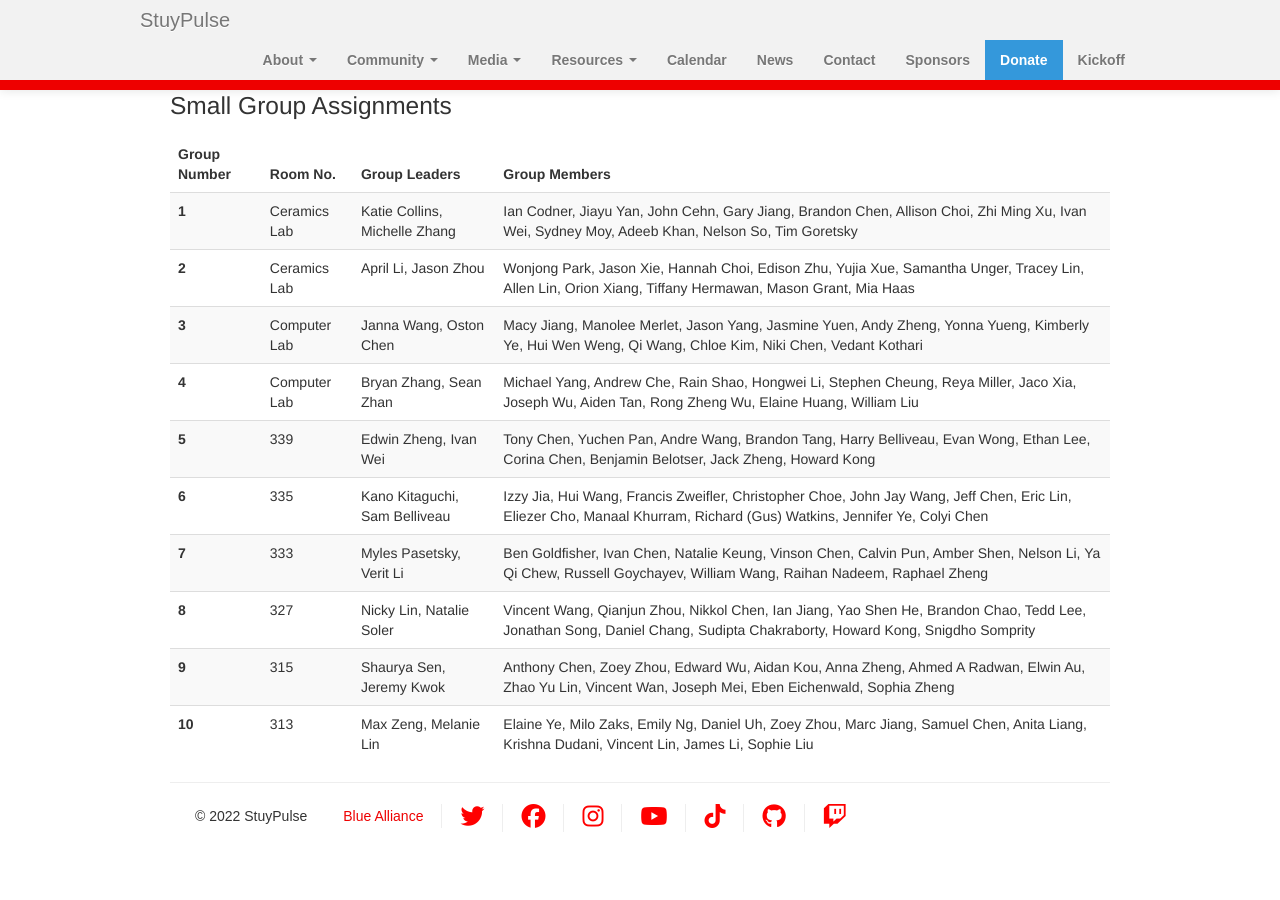
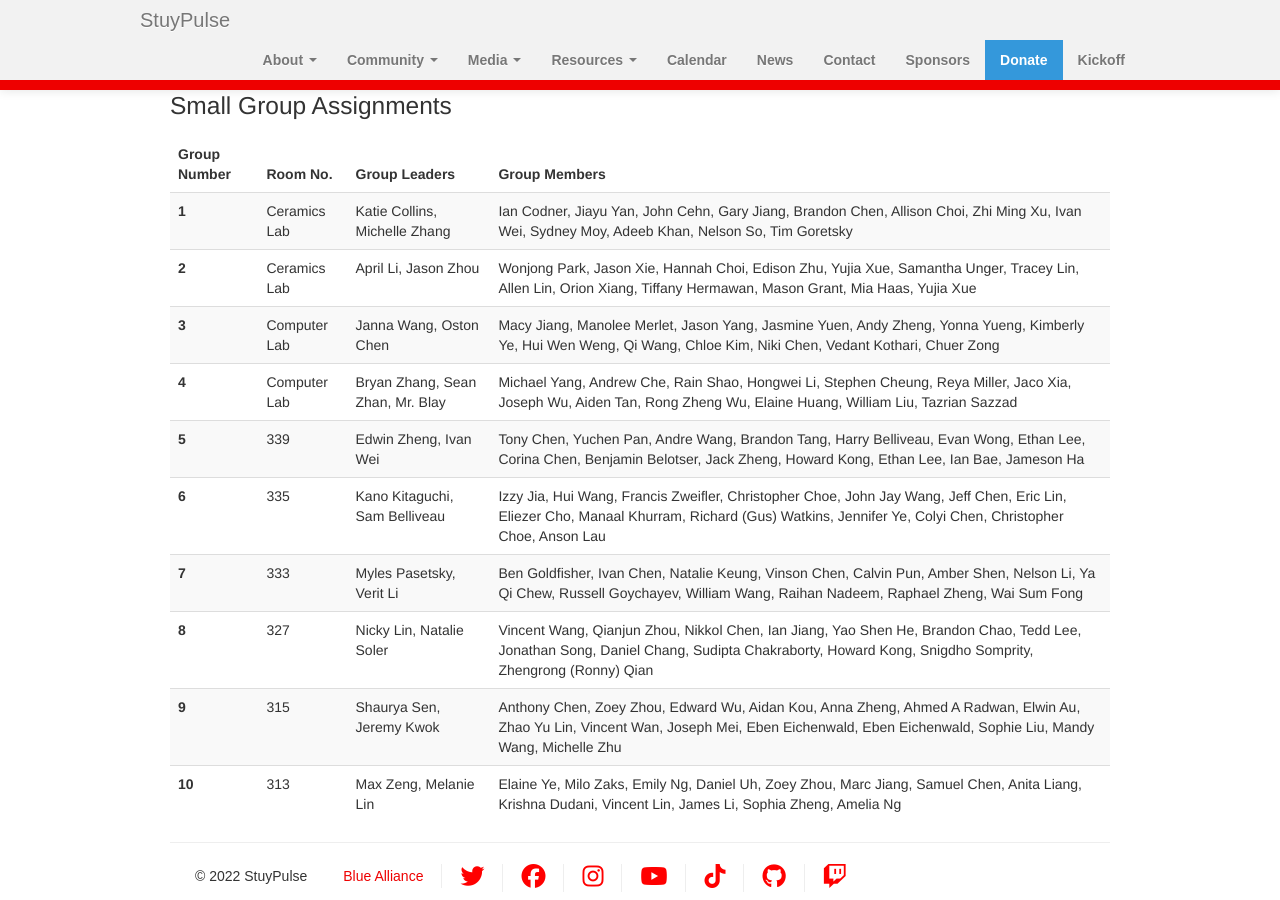
Before and after one commit to StuyPulse/team694.github.io, a Jekyll site: the page built from kickoff/index.md, in a window 1280 px wide and 900 px high, scrolled down 951 px. Built offline with Jekyll 4.4.1, drawn with Linux system fonts in a browser that asks for light colours; nearby versions of some CDN libraries; before the commit the page ends 1823 px from its top, so only the background shows below that.

Commit message:
Update groups

```diff
--- a/kickoff/index.md
+++ b/kickoff/index.md
@@ -88,55 +88,55 @@ description: Dedicated page for Kickoff information
     <th scope="row"> 2 </th>
     <td> Ceramics Lab </td>
     <td> April Li, Jason Zhou </td>
-    <td> Wonjong Park, Jason Xie, Hannah Choi, Edison Zhu, Yujia Xue, Samantha Unger, Tracey Lin, Allen Lin, Orion Xiang, Tiffany Hermawan, Mason Grant, Mia Haas </td>
+    <td> Wonjong Park, Jason Xie, Hannah Choi, Edison Zhu, Yujia Xue, Samantha Unger, Tracey Lin, Allen Lin, Orion Xiang, Tiffany Hermawan, Mason Grant, Mia Haas, Yujia Xue </td>
   </tr>
   <tr>
     <th scope="row"> 3 </th>
     <td> Computer Lab </td>
     <td> Janna Wang, Oston Chen </td>
-    <td> Macy Jiang, Manolee Merlet, Jason Yang, Jasmine Yuen, Andy Zheng, Yonna Yueng, Kimberly Ye, Hui Wen Weng, Qi Wang, Chloe Kim, Niki Chen, Vedant Kothari </td>
+    <td> Macy Jiang, Manolee Merlet, Jason Yang, Jasmine Yuen, Andy Zheng, Yonna Yueng, Kimberly Ye, Hui Wen Weng, Qi Wang, Chloe Kim, Niki Chen, Vedant Kothari, Chuer Zong </td>
   </tr>
   <tr>
     <th scope="row"> 4 </th>
     <td> Computer Lab </td>
-    <td> Bryan Zhang, Sean Zhan </td>
-    <td> Michael Yang, Andrew Che, Rain Shao, Hongwei Li, Stephen Cheung, Reya Miller, Jaco Xia, Joseph Wu, Aiden Tan, Rong Zheng Wu, Elaine Huang, William Liu </td>
+    <td> Bryan Zhang, Sean Zhan, Mr. Blay </td>
+    <td> Michael Yang, Andrew Che, Rain Shao, Hongwei Li, Stephen Cheung, Reya Miller, Jaco Xia, Joseph Wu, Aiden Tan, Rong Zheng Wu, Elaine Huang, William Liu, Tazrian Sazzad </td>
   </tr>
   <tr>
     <th scope="row"> 5 </th>
     <td> 339 </td>
     <td> Edwin Zheng, Ivan Wei </td>
-    <td> Tony Chen, Yuchen Pan, Andre Wang, Brandon Tang, Harry Belliveau, Evan Wong, Ethan Lee, Corina Chen, Benjamin Belotser, Jack Zheng, Howard Kong </td>
+    <td> Tony Chen, Yuchen Pan, Andre Wang, Brandon Tang, Harry Belliveau, Evan Wong, Ethan Lee, Corina Chen, Benjamin Belotser, Jack Zheng, Howard Kong, Ethan Lee, Ian Bae, Jameson Ha </td>
   </tr>
   <tr>
     <th scope="row"> 6 </th>
     <td> 335 </td>
     <td> Kano Kitaguchi, Sam Belliveau </td>
-    <td> Izzy Jia, Hui Wang, Francis Zweifler, Christopher Choe, John Jay Wang, Jeff Chen, Eric Lin, Eliezer Cho, Manaal Khurram, Richard (Gus) Watkins, Jennifer Ye, Colyi Chen </td>
+    <td> Izzy Jia, Hui Wang, Francis Zweifler, Christopher Choe, John Jay Wang, Jeff Chen, Eric Lin, Eliezer Cho, Manaal Khurram, Richard (Gus) Watkins, Jennifer Ye, Colyi Chen, Christopher Choe, Anson Lau </td>
   </tr>
   <tr>
     <th scope="row"> 7 </th>
     <td> 333 </td>
     <td> Myles Pasetsky, Verit Li </td>
-    <td> Ben Goldfisher, Ivan Chen, Natalie Keung, Vinson Chen, Calvin Pun, Amber Shen, Nelson Li, Ya Qi Chew, Russell Goychayev, William Wang, Raihan Nadeem, Raphael Zheng </td>
+    <td> Ben Goldfisher, Ivan Chen, Natalie Keung, Vinson Chen, Calvin Pun, Amber Shen, Nelson Li, Ya Qi Chew, Russell Goychayev, William Wang, Raihan Nadeem, Raphael Zheng, Wai Sum Fong </td>
   </tr>
   <tr>
     <th scope="row"> 8 </th>
     <td> 327 </td>
     <td> Nicky Lin, Natalie Soler </td>
-    <td> Vincent Wang, Qianjun Zhou, Nikkol Chen, Ian Jiang, Yao Shen He, Brandon Chao, Tedd Lee, Jonathan Song, Daniel Chang, Sudipta Chakraborty, Howard Kong, Snigdho Somprity </td>
+    <td> Vincent Wang, Qianjun Zhou, Nikkol Chen, Ian Jiang, Yao Shen He, Brandon Chao, Tedd Lee, Jonathan Song, Daniel Chang, Sudipta Chakraborty, Howard Kong, Snigdho Somprity, Zhengrong (Ronny) Qian </td>
   </tr>
   <tr>
     <th scope="row"> 9 </th>
     <td> 315 </td>
     <td> Shaurya Sen, Jeremy Kwok  </td>
-    <td> Anthony Chen, Zoey Zhou, Edward Wu, Aidan Kou, Anna Zheng, Ahmed A Radwan, Elwin Au, Zhao Yu Lin, Vincent Wan, Joseph Mei, Eben Eichenwald, Sophia Zheng </td>
+    <td> Anthony Chen, Zoey Zhou, Edward Wu, Aidan Kou, Anna Zheng, Ahmed A Radwan, Elwin Au, Zhao Yu Lin, Vincent Wan, Joseph Mei, Eben Eichenwald, Eben Eichenwald, Sophie Liu, Mandy Wang, Michelle Zhu </td>
   </tr>
   <tr>
     <th scope="row"> 10 </th>
     <td> 313 </td>
     <td> Max Zeng, Melanie Lin </td>
-    <td> Elaine Ye, Milo Zaks, Emily Ng, Daniel Uh, Zoey Zhou, Marc Jiang, Samuel Chen, Anita Liang, Krishna Dudani, Vincent Lin, James Li, Sophie Liu </td>
+    <td> Elaine Ye, Milo Zaks, Emily Ng, Daniel Uh, Zoey Zhou, Marc Jiang, Samuel Chen, Anita Liang, Krishna Dudani, Vincent Lin, James Li, Sophia Zheng, Amelia Ng </td>
   </tr>
   </tbody>
 </table>
```
